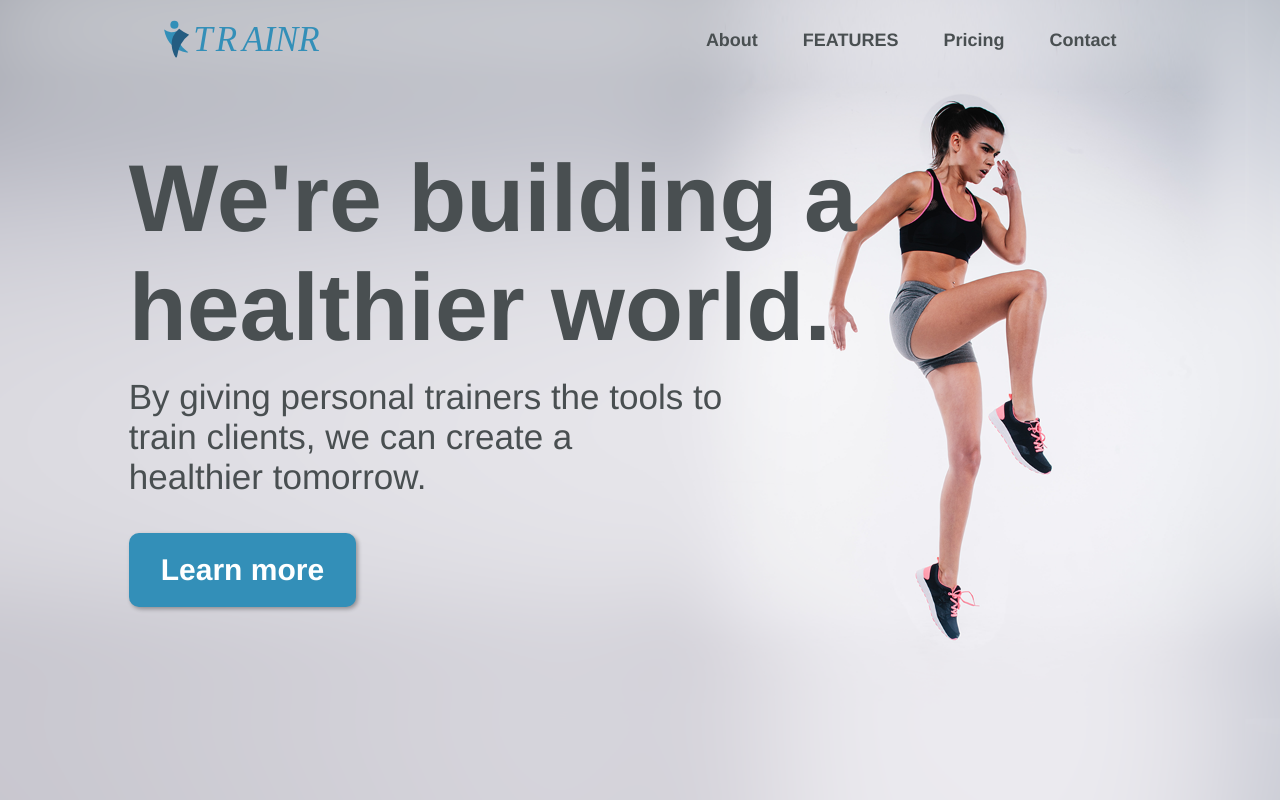
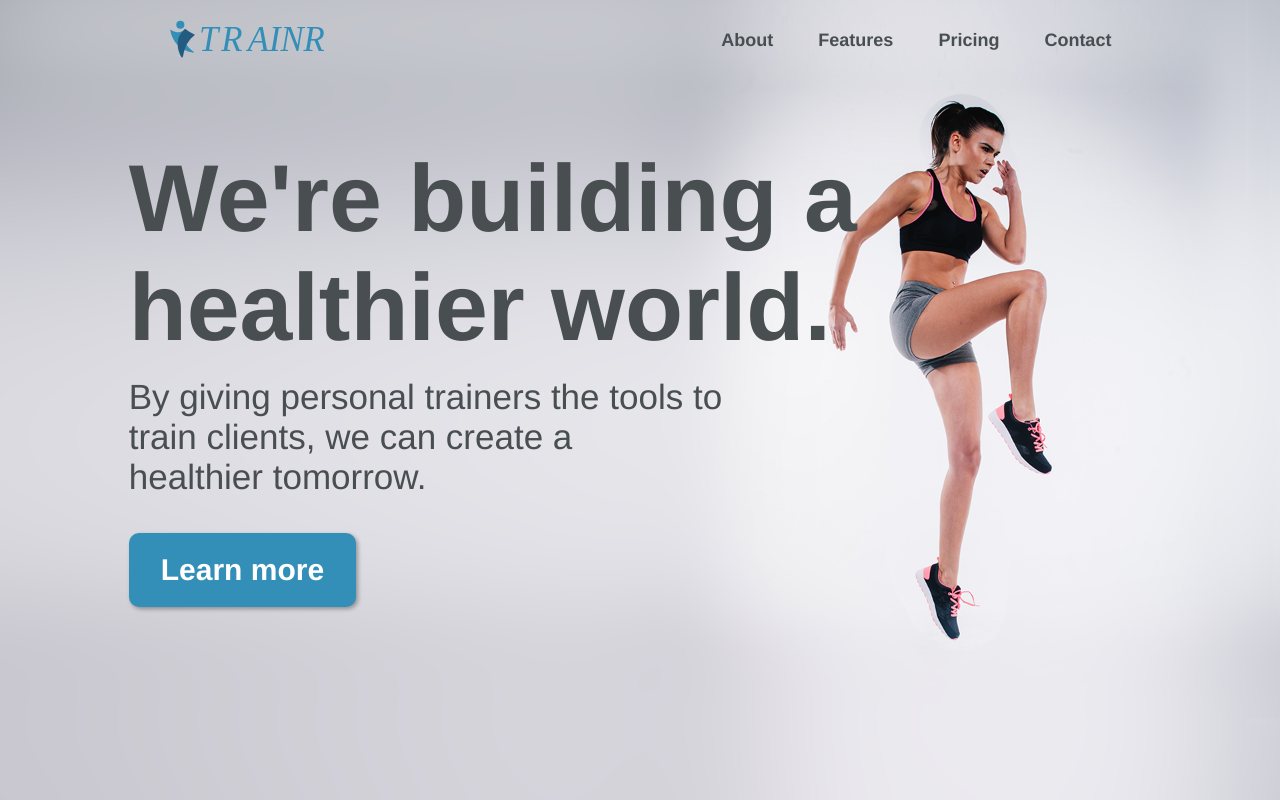
Before and after one commit to elliottcsipkes/TRAINRwebsite, a plain HTML site: page index.html in a window 1280 px wide. Drawn offline with Linux system fonts and the light colour scheme; a web font is replaced by a local one.

Commit message:
Update index.html

```diff
--- a/index.html
+++ b/index.html
@@ -19,7 +19,7 @@
             </a>
             <ul class="navlist">
                 <li><a class="navlinks" href="#about-locate">About</a></li>
-                <li><a class="navlinks" href="#how-locate">FEATURES</a></li>
+                <li><a class="navlinks" href="#how-locate">Features</a></li>
                 <li><a class="navlinks" href="#how-locate">Pricing</a></li>
                 <li><a class="navlinks" href="#">Contact</a></li>
             </ul>
```
